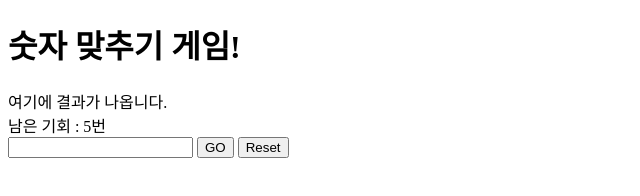
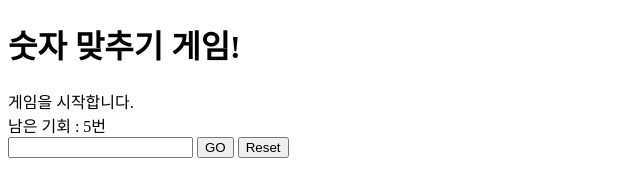
Before and after one commit to AlSlv/UpDownGame, a plain HTML site: page index.html in a window 1280 px wide. Shown: the full height of the page, 0-640 px from the left. Drawn offline with Linux system fonts and the light colour scheme.

Commit message:
first commit

```diff
--- a/index.html
+++ b/index.html
@@ -10,7 +10,7 @@
   <body>
     <h1>숫자 맞추기 게임!</h1>
 
-    <div id="result-area">여기에 결과가 나옵니다.</div>
+    <div id="result-area">게임을 시작합니다.</div>
     <div id="chance-area">남은 기회 : 5번</div>
     <input type="number" id="user-input">
     <button id="play-button">GO</button>
```
